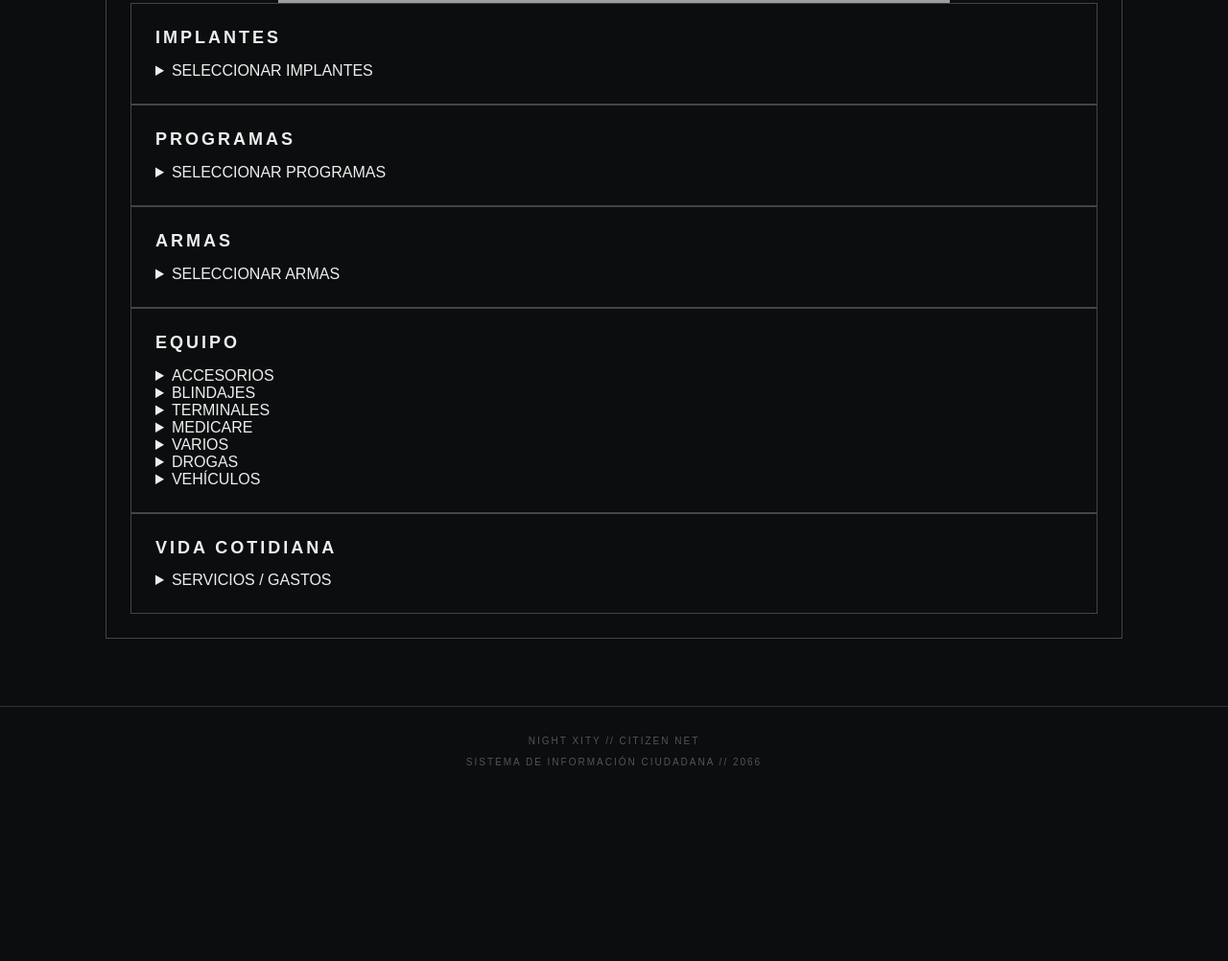
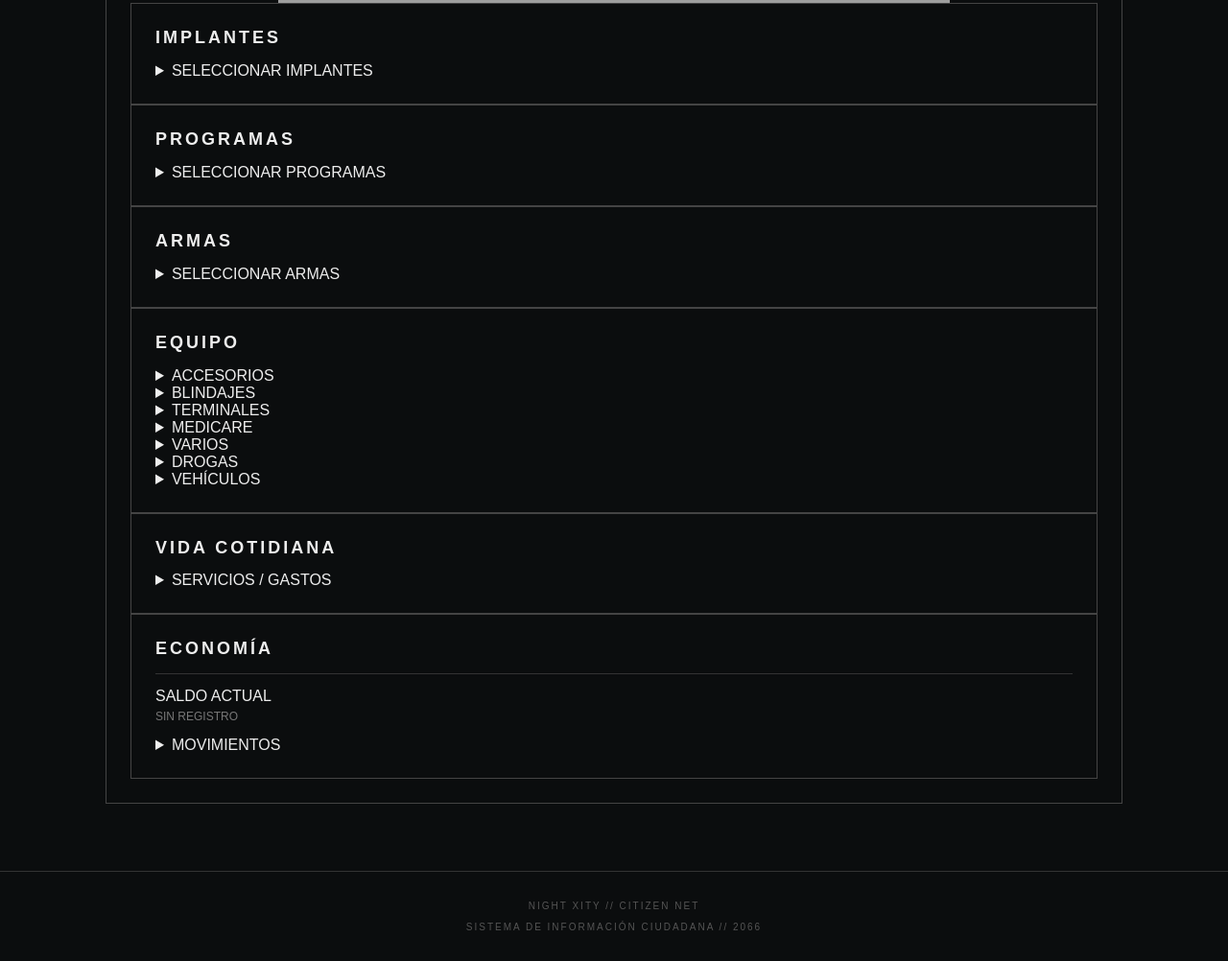
Before and after one commit to Femistri/night-xity, a plain HTML site: page citizen.html in a window 1280 px wide. Shown: the part 1776-2778 px from the top of the page at 96% size. Before the commit the page ends 2606 px from the top, so only its background shows below. Drawn offline with Linux system fonts and the light colour scheme; grey boxes are pictures that could not be loaded.

Commit message:
Update citizen.html

```diff
--- a/citizen.html
+++ b/citizen.html
@@ -849,6 +849,30 @@
             <div class="item-info" id="citizen-cotidiano">
                 SIN REGISTRO
             </div>
+        </div>
+    </details>
+
+</section>
+
+<section class="panel">
+
+    <h2>
+        ECONOMÍA
+    </h2>
+
+    <div class="item">
+        <div class="item-name">
+            SALDO ACTUAL
+        </div>
+        <div class="item-info" id="citizen-economic-balance">
+            SIN REGISTRO
+        </div>
+    </div>
+
+    <details>
+        <summary>MOVIMIENTOS</summary>
+        <div id="citizen-economic-movements">
+            SIN REGISTRO
         </div>
     </details>
 
```
